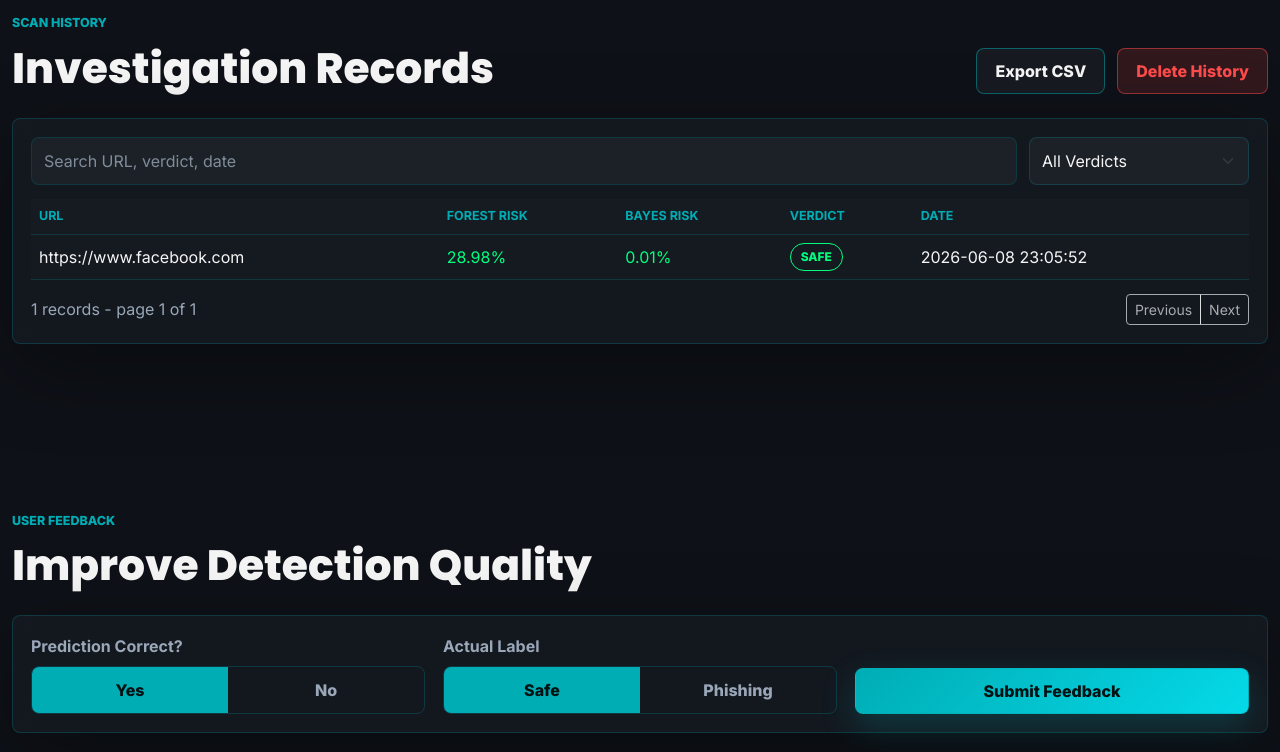
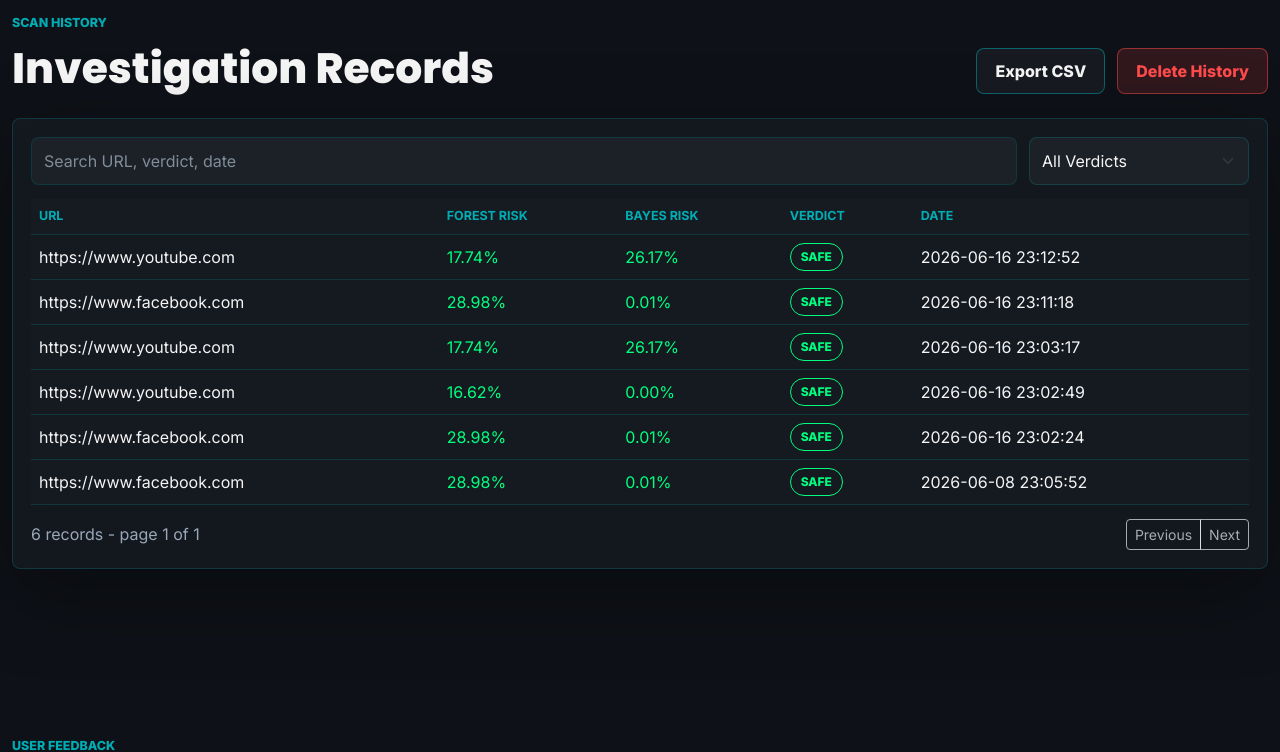
Before and after one commit to tuvu3926/AI-Cyber-Shield-v1, a Flask app: page / in a window 1280 px wide. Shown: the part 1863-2615 px from the top of the page. Run offline with Flask 3, Linux system fonts and the light colour scheme; parts of the project's set-up code (start-up, migrations or seed data) failed here and were passed over; some libraries are stand-ins or nearby versions.

Commit message:
update all files

```diff
--- a/data/scan_history.csv
+++ b/data/scan_history.csv
@@ -1,2 +1,7 @@
 url,forest_result,forest_risk,bayes_result,bayes_risk,final_result,time
 https://www.facebook.com,LEGITIMATE,28.98,LEGITIMATE,0.01,SAFE,2026-06-08 23:05:52
+https://www.facebook.com,LEGITIMATE,28.98,LEGITIMATE,0.01,SAFE,2026-06-16 23:02:24
+https://www.youtube.com,LEGITIMATE,16.62,LEGITIMATE,0.0,SAFE,2026-06-16 23:02:49
+https://www.youtube.com,LEGITIMATE,17.74,LEGITIMATE,26.17,SAFE,2026-06-16 23:03:17
+https://www.facebook.com,LEGITIMATE,28.98,LEGITIMATE,0.01,SAFE,2026-06-16 23:11:18
+https://www.youtube.com,LEGITIMATE,17.74,LEGITIMATE,26.17,SAFE,2026-06-16 23:12:52
--- a/static/css/style.css
+++ b/static/css/style.css
@@ -1079,3 +1079,14 @@
     grid-template-columns: 1fr;
   }
 }
+.feature-value {
+  font-size: 0.85rem;
+  font-weight: 600;
+  padding: 4px 10px;
+  border-radius: 6px;
+  margin: 8px 0;
+  display: inline-block;
+}
+.feature-value.safe    { color: var(--success); background: rgba(0,255,127,0.1); }
+.feature-value.phishing { color: var(--danger);  background: rgba(255,75,75,0.1); }
+.feature-value.medium-risk { color: var(--warning); background: rgba(255,212,59,0.1); }
--- a/static/js/app.js
+++ b/static/js/app.js
@@ -105,6 +105,7 @@
     app.latestScan = data;
     renderResult(data);
     renderFeatureCharts(data);
+    renderFeatureDocs(app.featureDocs)
     setStatus("Analysis complete.");
     showToast("Scan completed successfully.", "success");
     await loadHistory(false);
@@ -509,16 +510,29 @@
 }
 
 function renderFeatureDocs(features) {
-  $("#feature-docs").innerHTML = features.map((feature) => `
+  // Lấy feature values từ scan gần nhất nếu có
+  const scanFeatures = app.latestScan?.features || {};
+
+  $("#feature-docs").innerHTML = features.map((feature) => {
+    const hasValue = app.latestScan && feature.name in scanFeatures;
+    const value = toNumber(scanFeatures[feature.name]);
+    const valueLabel = !hasValue ? "" : `
+      <div class="feature-value ${value > 0 ? "safe" : value < 0 ? "phishing" : "medium-risk"}">
+        Value: ${value} ${value > 0 ? "✅" : value < 0 ? "🚨" : "⚠️"}
+      </div>
+    `;
+    return `
       <article class="feature-doc glass-card">
         <h3>${escapeHtml(feature.name)}</h3>
         <div class="feature-meta">
           <span class="chip">${escapeHtml(feature.category)}</span>
           <span class="chip">${escapeHtml(feature.impact)} Impact</span>
         </div>
+        ${valueLabel}
         <p>${escapeHtml(feature.description)}</p>
       </article>
-  `).join("");
+    `;
+  }).join("");
 }
 
 function handleFeatureSearch(event) {
```
Lines whose indentation alone changed are shown as unchanged.
